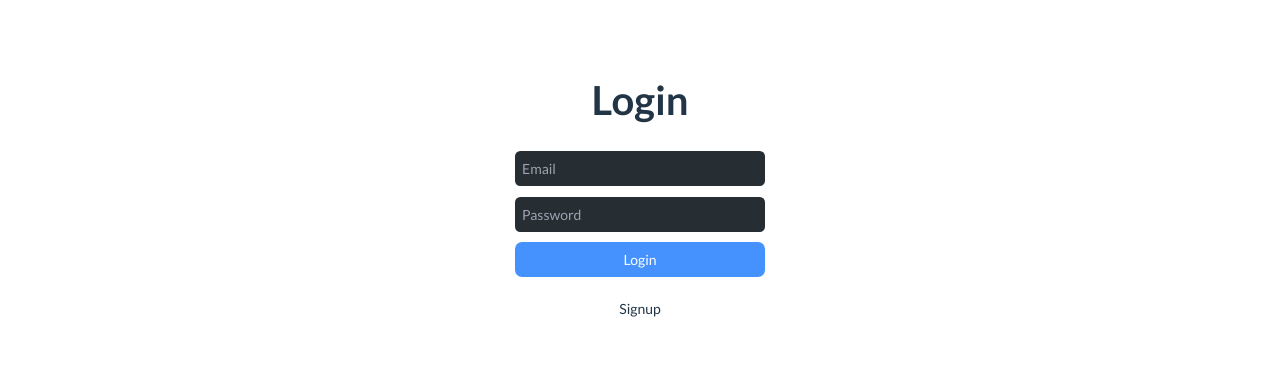
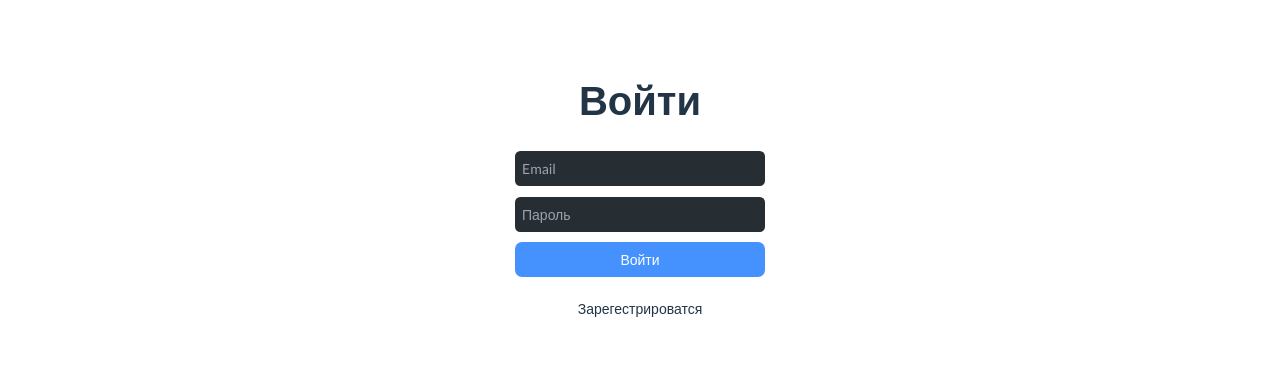
Before and after one commit to Afpia/universal, a React (Vite) app in the folder front/: page /login in a window 1280 px wide. Shown: the part 256-625 px from the top of the page. Built offline with nearby package versions, Linux system fonts and the light colour scheme; no server answers.

Commit message:
style: перевел весь текст на русский

```diff
--- a/front/src/pages/Home.tsx
+++ b/front/src/pages/Home.tsx
@@ -46,7 +46,7 @@ export const Home = () => {
 								</div>
 								<div className='w-full text-center'>
 									<button onClick={showMore} className='w-[120px] rounded-3xl bg-[#4592FF] px-4 py-3 text-white'>
-										Show more
+										Больше
 									</button>
 								</div>
 							</div>
--- a/front/src/pages/Login.tsx
+++ b/front/src/pages/Login.tsx
@@ -40,7 +40,7 @@ export const Login = () => {
 
 	return (
 		<div className='mb-20 mt-40 flex flex-col items-center justify-center'>
-			<h1 className='mb-6 text-center text-[40px] font-bold'>Login</h1>
+			<h1 className='mb-6 text-center text-[40px] font-bold'>Войти</h1>
 			<Formik
 				initialValues={{ email: '', password: '' }}
 				validationSche
@@ -68,7 +68,7 @@ export const Login = () => {
 						console.error(error)
 						if (error instanceof AxiosError) {
 							if (error.status === 512) {
-								setFieldError('password', 'Invalid login or password')
+								setFieldError('password', 'неверный логин или пароль')
 							}
 						}
 						setSubmitting(false)
@@ -95,7 +95,7 @@ export const Login = () => {
 							onBlur={handleBlur}
 							value={values.password}
 							disabled={isSubmitting}
-							placeholder='Password'
+							placeholder='Пароль'
 							className='h-10 rounded-md bg-[#262D33] px-2 text-white outline-none'
 						/>
 						<ErrorMessage name='password' component='div' />
@@ -104,12 +104,12 @@ export const Login = () => {
 							disabled={isSubmitting}
 							className='mb-6 rounded-lg bg-[#4592FF] px-6 py-2 text-[14px] font-medium text-white disabled:bg-[#3B3B3B4D]'
 						>
-							Login
+							Войти
 						</button>
 					</form>
 				)}
 			</Formik>
-			<Link to={'/signup'}>Signup</Link>
+			<Link to={'/signup'}>Зарегестрироватся</Link>
 		</div>
 	)
 }
--- a/front/src/pages/Post.tsx
+++ b/front/src/pages/Post.tsx
@@ -29,7 +29,7 @@ export const Post = () => {
 				<div className='mt-20 flex flex-col items-center justify-center'>
 					<h2 className='mb-6 text-center text-[40px] font-bold'>{data?.title}</h2>
 					<p className='mb-4 w-[800px]'>{data?.text}</p>
-					<p className='mb-[50px] flex w-[800px] justify-end font-roboto text-[15px] font-bold'>Date create: {data?.date}</p>
+					<p className='mb-[50px] flex w-[800px] justify-end font-roboto text-[15px] font-bold'>Дата создания: {data?.date}</p>
 				</div>
 			)}
 			<div className='wrapper flex w-[830px] justify-between'>
@@ -60,14 +60,14 @@ export const Post = () => {
 										onChange={handleChange}
 										disabled={isSubmitting}
 										value={values.comment}
-										placeholder='Write your comment'
+										placeholder='Напишите свой комментарий'
 									></textarea>
 									<button
 										disabled={isSubmitting}
 										type='submit'
 										className='w-[120px] rounded bg-[#4592FF] px-4 py-3 text-white disabled:bg-[#3B3B3B4D]'
 									>
-										Send comment
+										Отправить
 									</button>
 								</form>
 							)}
--- a/front/src/pages/Profile.tsx
+++ b/front/src/pages/Profile.tsx
@@ -25,7 +25,7 @@ export const Profile = () => {
 	return (
 		<div className='mb-20 mt-40 flex flex-col items-center justify-center'>
 			<div className='mb-6 flex items-baseline gap-2'>
-				<h1 className='text-center text-[40px] font-bold'>Profile</h1>
+				<h1 className='text-center text-[40px] font-bold'>Профиль</h1>
 				<p className={clsx('w-[90px] cursor-pointer', { 'text-[#4592FF]': active })} onClick={handleCancel}>
 					{active ? 'Изменить' : 'Отменить'}
 				</p>
--- a/front/src/pages/Signup.tsx
+++ b/front/src/pages/Signup.tsx
@@ -14,7 +14,7 @@ export const Signup = () => {
 
 	return (
 		<div className='mb-20 mt-40 flex flex-col items-center justify-center'>
-			<h1 className='mb-6 text-center text-[40px] font-bold'>Signup</h1>
+			<h1 className='mb-6 text-center text-[40px] font-bold'>Регистрация</h1>
 			<Formik
 				initialValues={{ nickname: '', email: '', password: '' }}
 				validationSchema={SignupScheme}
@@ -42,7 +42,7 @@ export const Signup = () => {
 						console.error(error)
 						if (error instanceof AxiosError) {
 							if (error.status === 513) {
-								setFieldError('email', 'This login is already taken')
+								setFieldError('email', 'Такой email уже используется')
 							}
 						}
 						setSubmitting(false)
@@ -57,7 +57,7 @@ export const Signup = () => {
 							onChange={handleChange}
 							onBlur={handleBlur}
 							value={values.nickname}
-							placeholder='Nickname'
+							placeholder='Имя'
 							disabled={isSubmitting}
 							className='h-10 rounded-md bg-[#262D33] px-2 text-white outline-none'
 						/>
@@ -80,7 +80,7 @@ export const Signup = () => {
 							onBlur={handleBlur}
 							value={values.password}
 							disabled={isSubmitting}
-							placeholder='Password'
+							placeholder='Пароль'
 							className='h-10 rounded-md bg-[#262D33] px-2 text-white outline-none'
 						/>
 						<ErrorMessage name='password' component='div' />
@@ -89,12 +89,12 @@ export const Signup = () => {
 							disabled={isSubmitting}
 							className='mb-6 rounded-lg bg-[#4592FF] px-6 py-2 text-[14px] font-medium text-white disabled:bg-[#3B3B3B4D]'
 						>
-							Signup
+							Зарегестрироватся
 						</button>
 					</form>
 				)}
 			</Formik>
-			<Link to={'/login'}>Login</Link>
+			<Link to={'/login'}>Войти</Link>
 		</div>
 	)
 }
```
